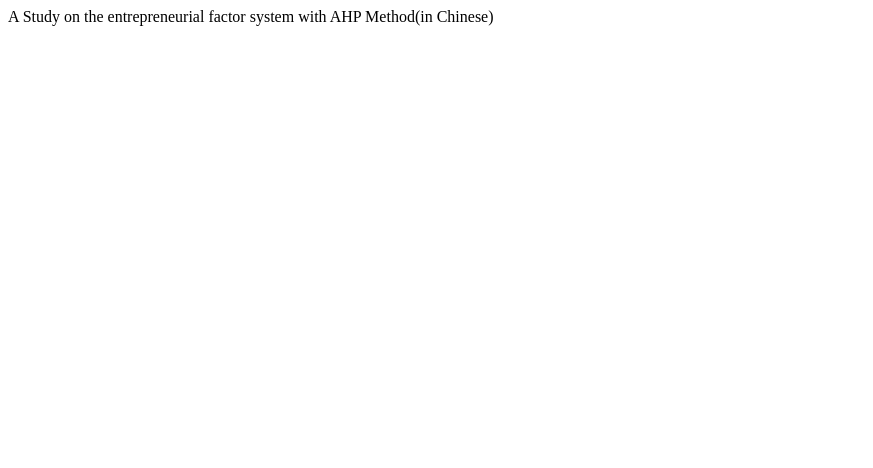
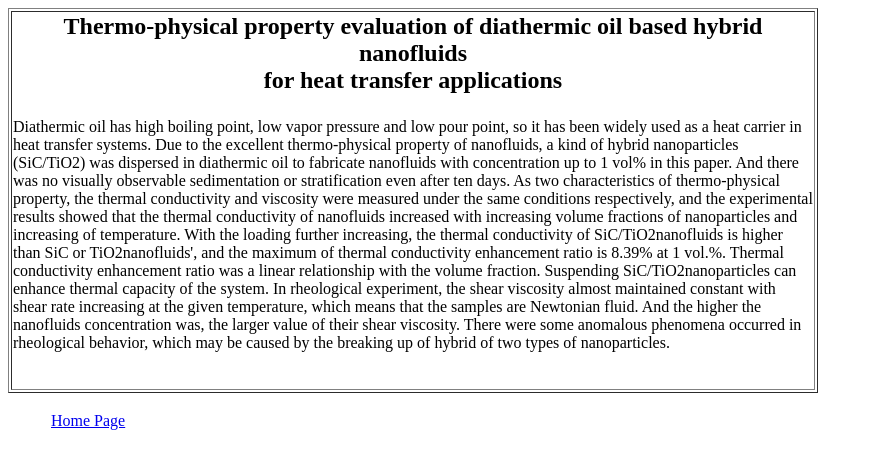
Before and after one commit to Xihang66/A-Study-on-the-entrepreneurial-factor-system-with-AHP-Method, a plain HTML site: page index.html in a window 1280 px wide. Shown: the whole page, without its empty margins (0-873 px from the left). Drawn offline with Linux system fonts and the light colour scheme.

Commit message:
Update index.html

```diff
--- a/index.html
+++ b/index.html
@@ -1 +1,75 @@
-A Study on the entrepreneurial factor system with AHP Method(in Chinese)
+<html>
+
+<head>
+	<meta http-equiv="Content-Type" content="text/html; charset=UTF-8">
+	<link rel="stylesheet" type="text/css" href="style/style.css" media="all" />
+	<title>Thermo-physical property evaluation of diathermic oil based hybrid nanofluids for heat transfer applications</title>
+	<meta name=Author content="Xihang Yuan">
+</head>
+
+<body>
+<table border="1">
+		<tr>
+			<td width = 800>
+			<div id="main">
+			<div class="block name nodec">
+				<h2 class="name"><p align="center">Thermo-physical property evaluation of diathermic oil based hybrid nanofluids<br> for heat transfer applications</p><span class="comment"></span> </h2>
+			</div>
+			</div>
+		Diathermic oil has high boiling point, low vapor pressure and low pour point, so it has been widely used as a heat carrier in heat transfer systems.
+  Due to the excellent thermo-physical property of nanofluids, a kind of hybrid nanoparticles (SiC/TiO2) was dispersed in diathermic oil to fabricate nanofluids with concentration up to 1 vol% in this paper.
+  And there was no visually observable sedimentation or stratification even after ten days.
+  As two characteristics of thermo-physical property, the thermal conductivity and viscosity were measured under the same conditions respectively, and the experimental results showed that the thermal conductivity of nanofluids increased with increasing volume fractions of nanoparticles and increasing of temperature.
+  With the loading further increasing, the thermal conductivity of SiC/TiO2nanofluids is higher than SiC or TiO2nanofluids', and the maximum of thermal conductivity enhancement ratio is 8.39% at 1 vol.%. Thermal conductivity enhancement ratio was a linear relationship with the volume fraction.
+  Suspending SiC/TiO2nanoparticles can enhance thermal capacity of the system.
+  In rheological experiment, the shear viscosity almost maintained constant with shear rate increasing at the given temperature, which means that the samples are Newtonian fluid.
+  And the higher the nanofluids concentration was, the larger value of their shear viscosity.
+  There were some anomalous phenomena occurred in rheological behavior, which may be caused by the breaking up of hybrid of two types of nanoparticles.
+
+		<br>
+
+
+
+				<br>
+				<br>
+
+
+
+	</table>
+	</p>
+
+	</td>
+
+
+
+		</tr>
+
+
+
+
+
+</table>
+
+
+
+
+<table border="0">
+		<tr>
+		<td >
+				<div id="container">
+		<div id="main">
+			<div class="block">
+				<ul class="menu">
+					<a href="https://xihang66.github.io/homepage/">Home Page</a>
+				</ul>
+			</div>
+		</td>
+
+
+		</tr>
+
+
+	</table>
+
+</body>
+</html>
```
